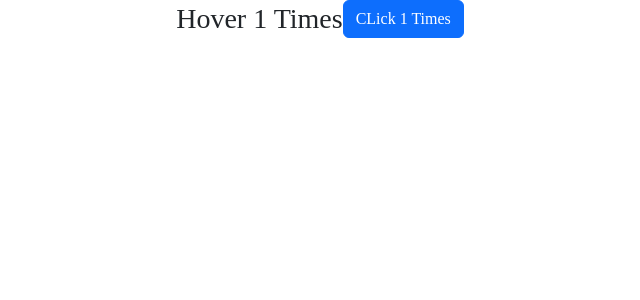
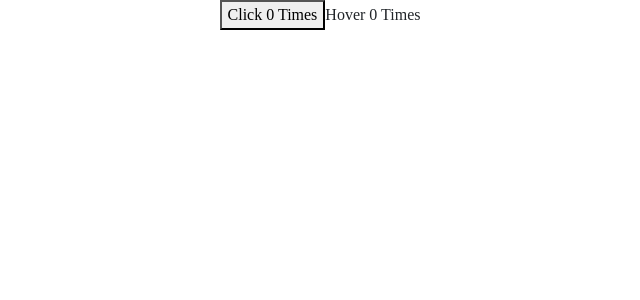
Before and after one commit to gostgmaer/react-first-app-practices, a React (Create React App) app: page / in a window 1280 px wide. Shown: the top 300 px of the page, without its empty margins (320-960 px from the left). Built offline with nearby package versions, Linux system fonts and the light colour scheme.

Commit message:
Render Props patrn

```diff
--- a/src/App.js
+++ b/src/App.js
@@ -6,7 +6,7 @@ import Helow from "./components/Helow";
 // import Welcome from './components/welcome';
 import Message from "./components/message";
 import State from "./components/state";
-import Counter from "./components/Counter";
+// import Counter from "./components/Counter";
 import EventHandling from "./components/EventHandling";
 import ClassClickEvent from "./components/ClassClickEvent";
 import EventBind from "./components/EventBind";
@@ -43,8 +43,10 @@ import HoverCounter from "./components/HoverCounter";
 // import HoverHocCounter from "./components/HoverHocCounter";
 import HoverHocCounter from "./components/HOC/HoverCounter";
 import ClickhocCounter from "./components/HOC/ClickCounter";
-
-
+import ClickCounterTwo from "./components/Randerprops/ClickCounterTwo";
+import HoverCounterTwo from "./components/Randerprops/HoverCounterTwo";
+import User from "./components/Randerprops/User";
+import Counter from "./components/Randerprops/Counter";
 
 function App() {
   return (
@@ -116,15 +118,20 @@ function App() {
 
       {/* <ClickCounter></ClickCounter>
       <HoverCounter></HoverCounter> */}
-      <HoverHocCounter name="Sarkar" ></HoverHocCounter>
-      <ClickhocCounter  name="Kishor" ></ClickhocCounter>
+      {/* <HoverHocCounter name="Sarkar" ></HoverHocCounter>
+      <ClickhocCounter  name="Kishor" ></ClickhocCounter> */}
       {/* <ClickHocCounter></ClickHocCounter>
       <HoverHocCounter></HoverHocCounter> */}
-
-
-
-
-    </div>
+      {/* <ClickCounterTwo></ClickCounterTwo>
+      <HoverCounterTwo />
+      <User render={(isLockedIn) => (isLockedIn ? "Kishor" : "Guest")}></User> */}
+      <Counter render={(count, incrementCount) =>(
+        <ClickCounterTwo ClickCounterTwo count={count} incrementCount={incrementCount}> </ClickCounterTwo>
+      ) } ></Counter>
+     <Counter render={(count, incrementCount) =>(
+        <HoverCounterTwo ClickCounterTwo count={count} incrementCount={incrementCount}> </HoverCounterTwo>
+      ) } ></Counter>
+   </div>
   );
 }
 
--- /dev/null
+++ b/src/components/Randerprops/ClickCounterTwo.js
@@ -0,0 +1,15 @@
+import React, { Component } from "react";
+
+class ClickCounterTwo extends Component {
+
+  render() {
+    const { count,incrementCount}=this.props
+    return (
+      <div>
+        <button onClick={incrementCount}>Click {count} Times</button>
+      </div>
+    );
+  }
+}
+
+export default ClickCounterTwo;
--- /dev/null
+++ b/src/components/Randerprops/Counter.js
@@ -0,0 +1,23 @@
+import React, { Component } from "react";
+
+export class Counter extends Component {
+  constructor(props) {
+    super(props);
+
+    this.state = {
+      count: 0,
+    };
+  }
+  incrementCount = () => {
+    this.setState((prevState) => {
+      return { count: prevState.count + 1 };
+    });
+  };
+  render() {
+    return <div>
+        {this.props.render(this.state.count,this.incrementCount)}
+    </div>;
+  }
+}
+
+export default Counter;
--- /dev/null
+++ b/src/components/Randerprops/HoverCounterTwo.js
@@ -0,0 +1,18 @@
+import React, { Component } from "react";
+
+class HoverCounterTwo extends Component {
+
+  render() {
+    const { count,incrementCount}=this.props
+    return (
+      <div>
+        <span onMouseOver={incrementCount}>
+          Hover {count} Times
+        </span> <br/>
+
+      </div>
+    );
+  }
+}
+
+export default HoverCounterTwo;
--- /dev/null
+++ b/src/components/Randerprops/User.js
@@ -0,0 +1,15 @@
+import React, { Component } from 'react'
+
+ class User extends Component {
+  render() {
+    return (
+      <div>
+        <span>
+            {this.props.render(false)}
+        </span>
+      </div>
+    )
+  }
+}
+
+export default User
```
